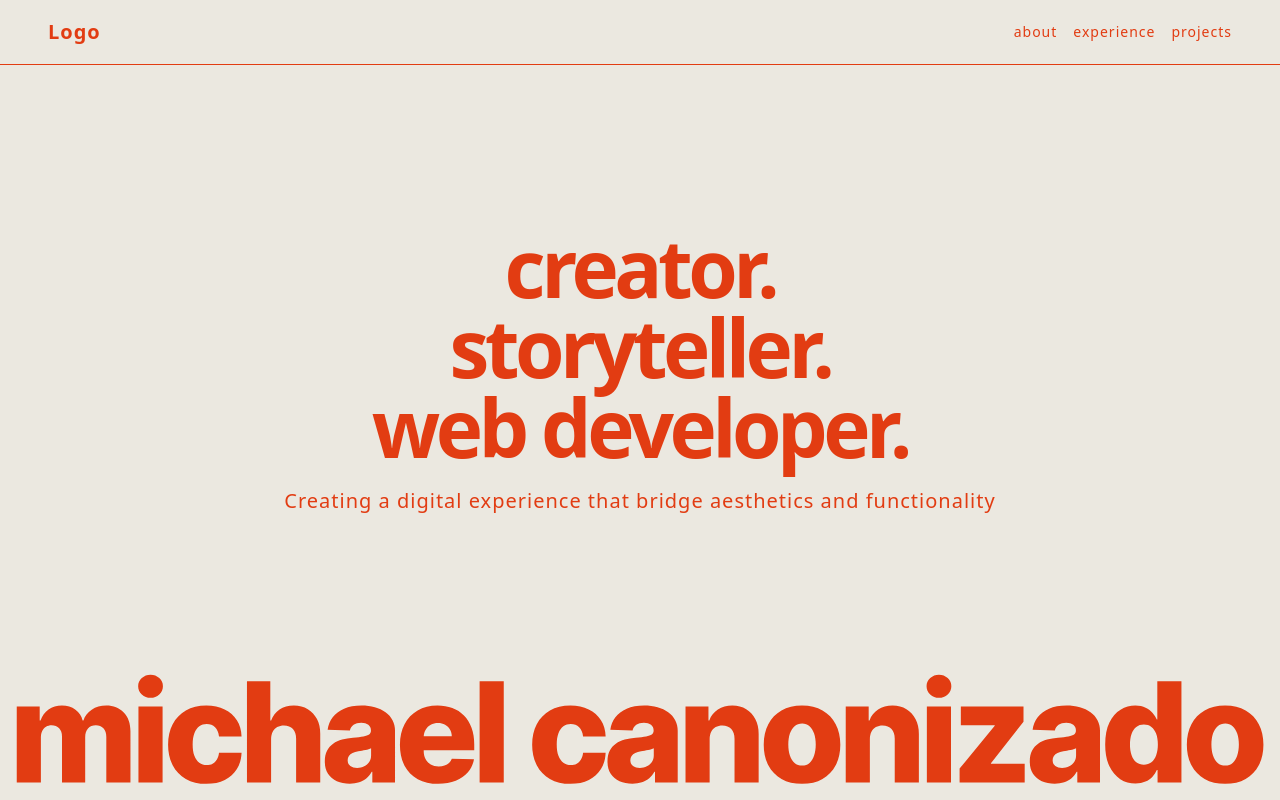
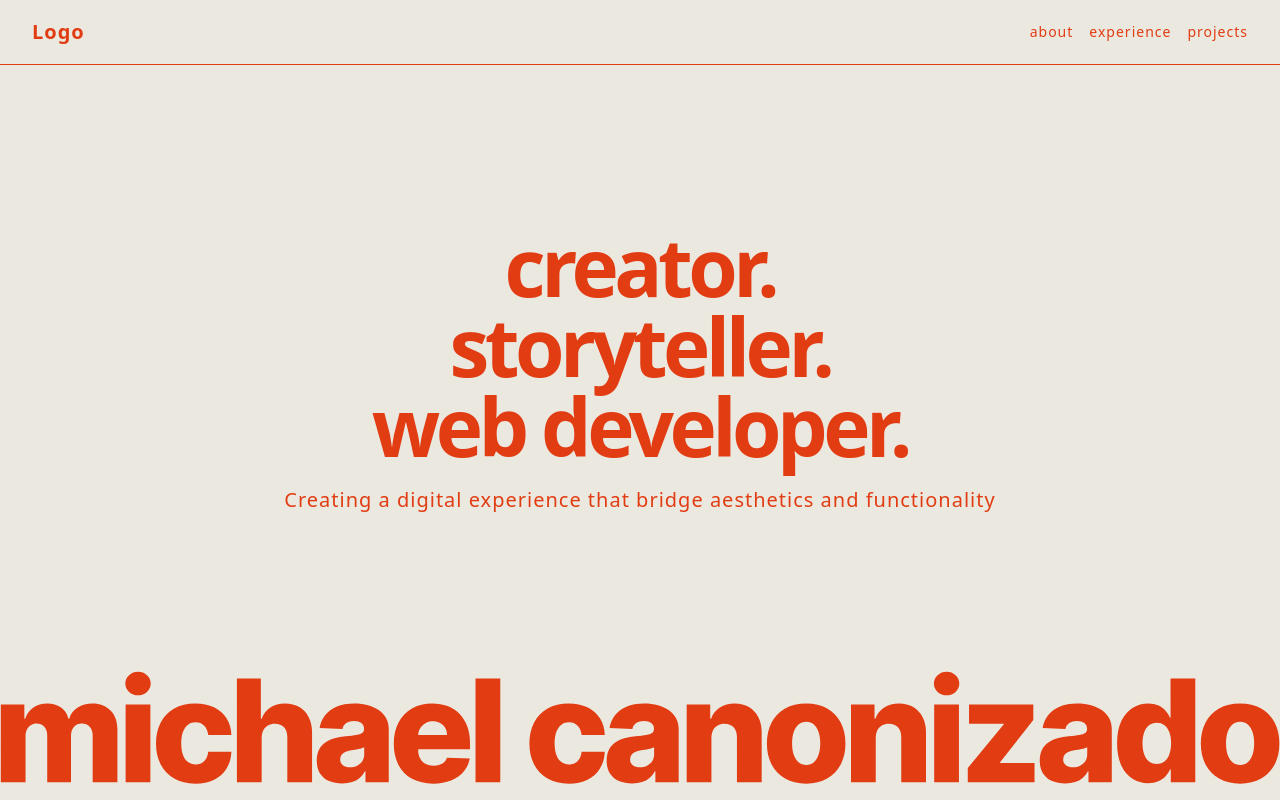
Before and after one commit to michaelcanonizado/michaelcanonizado, a Next.js app: page / in a window 1280 px wide. Shown: the top 800 px of the page. Built offline with nearby package versions, Linux system fonts and the light colour scheme.

Commit message:
chore: remove unecessary paddings

```diff
--- a/src/app/layout.tsx
+++ b/src/app/layout.tsx
@@ -22,7 +22,7 @@ export default function RootLayout({
           'text-body relative flex flex-col justify-center' + inter.className
         }
       >
-        <NavigationBar className='px-md' />
+        <NavigationBar />
         {children}
       </body>
     </html>
--- a/src/app/page.tsx
+++ b/src/app/page.tsx
@@ -6,7 +6,7 @@ import Technologies from './_sections/technologies';
 
 export default function Home() {
   return (
-    <main className='mb-[100px] flex min-h-[5000px] flex-col items-center px-md'>
+    <main className='mb-[100px] flex min-h-[5000px] flex-col items-center'>
       <Hero />
       <Introduction />
       <Projects />
```
